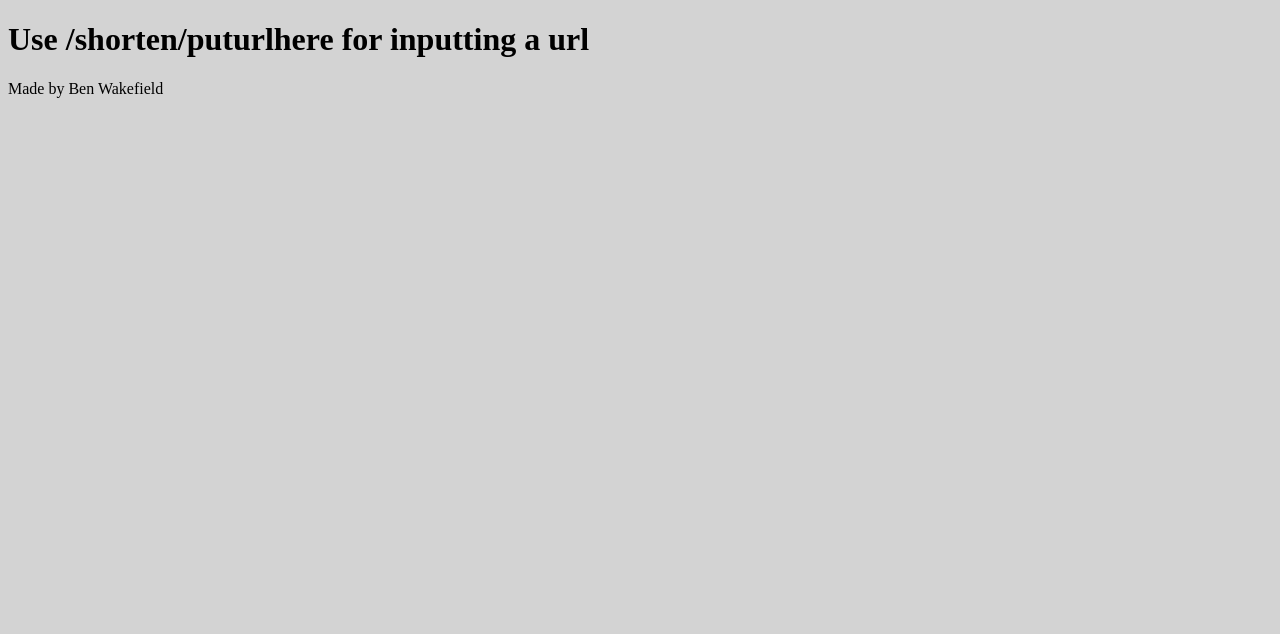
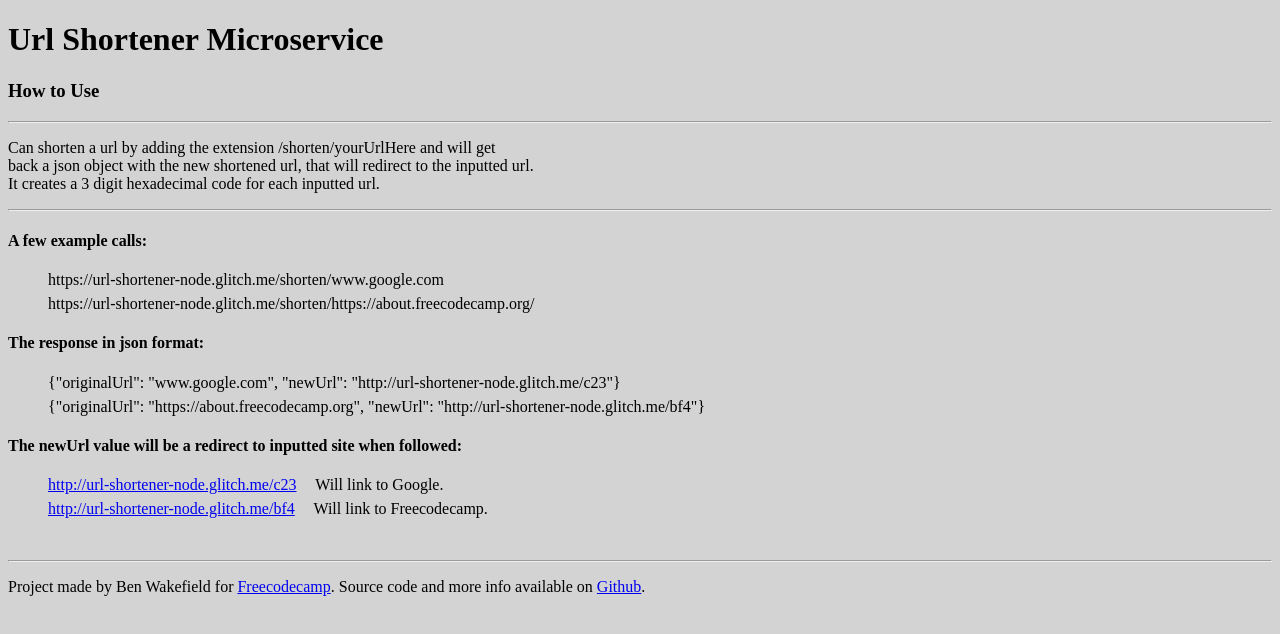
Before and after one commit to Be3N2/URL-Shortener, a website: page views/index.html in a window 1280 px wide. Drawn offline with nearby package versions, Linux system fonts and the light colour scheme.

Commit message:
Polished Up A little

```diff
--- a/public/style.css
+++ b/public/style.css
@@ -2,3 +2,15 @@
 body {
   background-color: lightgrey;
 }
+
+ul {
+   list-style: none;
+}
+
+li {
+  margin-top: 6px;
+}
+
+li a {
+  margin-right: 15px;
+}
--- a/views/index.html
+++ b/views/index.html
@@ -1,9 +1,9 @@
-
 <!DOCTYPE html>
 <html>
   <head>
     <title>Url Shortener</title>
-    <meta name="description" content="Microservice node project">
+    <meta name="description" content="A cool thing made with Glitch">
+    <link id="favicon" rel="icon" href="https://glitch.com/edit/favicon-app.ico" type="image/x-icon">
     <meta charset="utf-8">
     <meta http-equiv="X-UA-Compatible" content="IE=edge">
     <meta name="viewport" content="width=device-width, initial-scale=1">
@@ -11,17 +11,57 @@
   </head>
   <body>
 
+    <h1>
+      Url Shortener Microservice
+    </h1>
 
-    <main>
-      <h1>
-        Use /shorten/puturlhere for inputting a url
-      </h1>
-    </main>
+    <div class="main-box">
+      <div class="text-box">
 
-    <footer>
-      Made by Ben Wakefield
-    </footer>
 
+        <h3>
+          How to Use
+        </h3>
+        <hr>
+        <p>
+          Can shorten a url by adding the extension /shorten/yourUrlHere and will get <br>back a json object with the new
+          shortened url, that will redirect to the inputted url. <br>It creates a 3 digit hexadecimal code for each inputted url.
+        </p>
+        <hr>
+        <h4>
+          A few example calls:
+        </h4>
+        <ul>
+          <li>https://url-shortener-node.glitch.me/shorten/www.google.com</li>
+          <li>https://url-shortener-node.glitch.me/shorten/https://about.freecodecamp.org/</li>
+        </ul>
+
+        <h4>
+          The response in json format:
+        </h4>
+        <ul>
+          <li>{"originalUrl": "www.google.com", "newUrl": "http://url-shortener-node.glitch.me/c23"}</li>
+          <li>{"originalUrl": "https://about.freecodecamp.org", "newUrl": "http://url-shortener-node.glitch.me/bf4"}</li>
+        </ul>
+
+        <h4>
+          The newUrl value will be a redirect to inputted site when followed:
+        </h4>
+        <ul>
+          <li><a href="http://url-shortener-node.glitch.me/c23">http://url-shortener-node.glitch.me/c23</a> Will link to Google.</li>
+          <li><a href="http://url-shortener-node.glitch.me/bf4">http://url-shortener-node.glitch.me/bf4</a> Will link to Freecodecamp.</li>
+        </ul>
+        <br>
+        <hr>
+        <p class="footNote">
+          Project made by Ben Wakefield for <a href="https://www.freecodecamp.org/be3n2">Freecodecamp</a>.
+          Source code and more info available on <a href="https://github.com/Be3N2/URL-Shortener">Github</a>.
+        </p>
+        <br>
+      </div>
+
+    </div>
+    <!-- Your web-app is https, so your scripts need to be too -->
     <script src="https://code.jquery.com/jquery-2.2.1.min.js"
             integrity="sha256-gvQgAFzTH6trSrAWoH1iPo9Xc96QxSZ3feW6kem+O00="
             crossorigin="anonymous"></script>
```
Also changed, not shown: server.js (+46 -10 lines).
